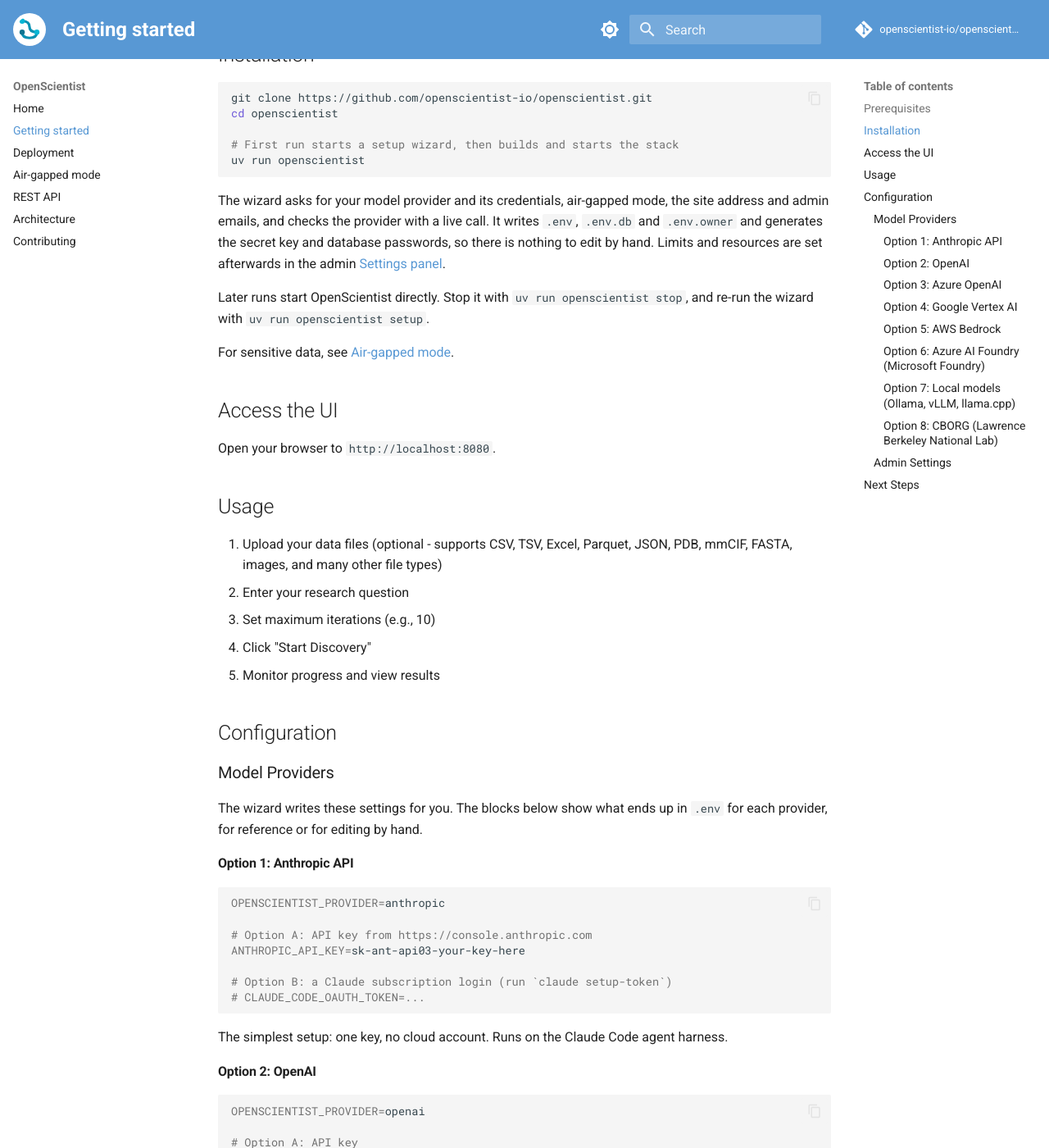
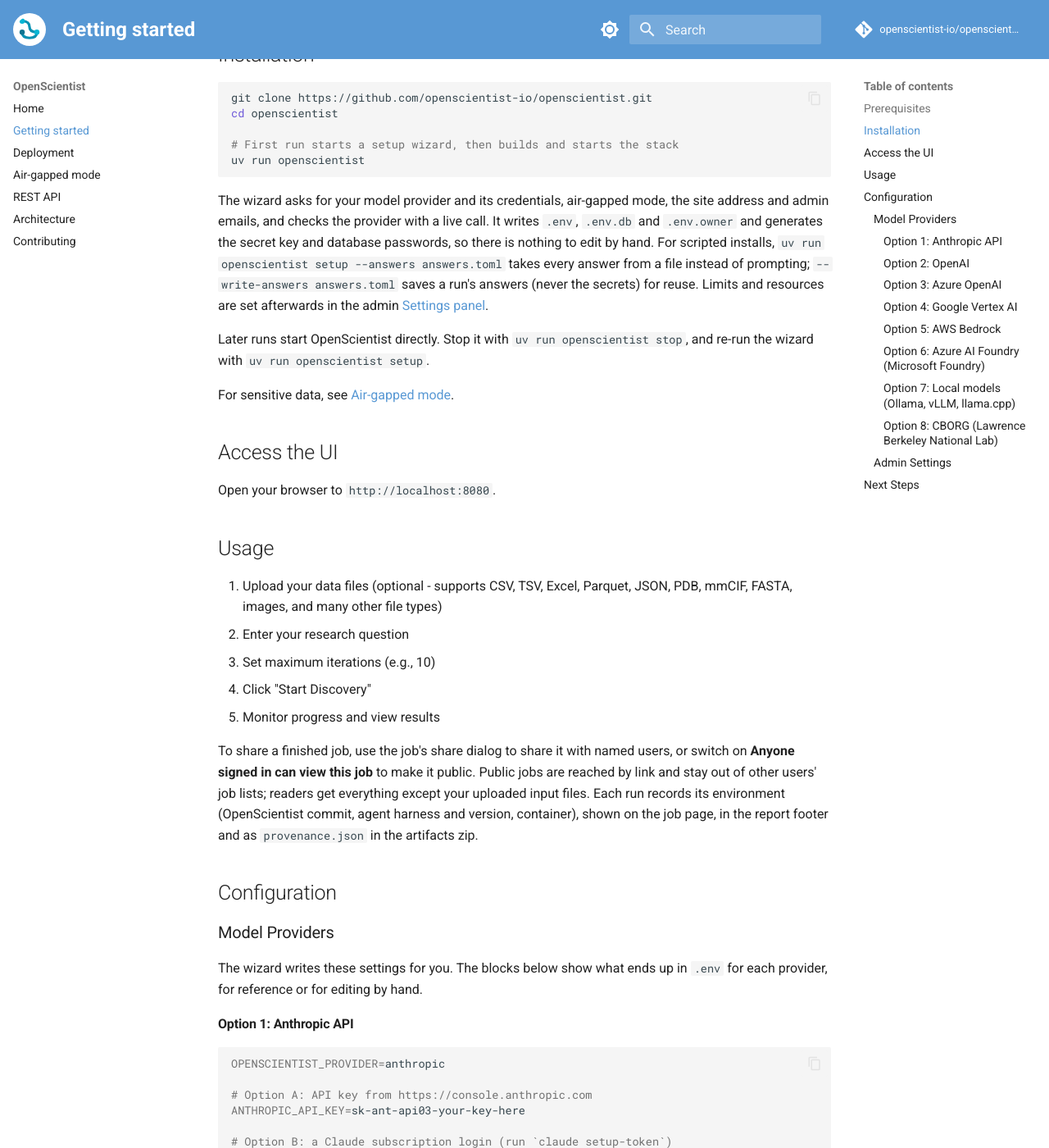
Before and after one commit to openscientist-io/openscientist-docs, an MkDocs documentation site: the page built from docs/getting-started.md, in a window 1280 px wide and 1400 px high, scrolled down 849 px. Shown: the whole window at 82% size. Built offline with MkDocs 1.6.1 and Material for MkDocs 9.7.7, drawn with Linux system fonts in a browser that asks for light colours; comment, search, counter and statistics services are not loaded; some of the changed text lies outside the part shown.

Commit message:
Document priority users, public jobs, run provenance, scripted setup and budget stops
Co-Authored-By: Claude Opus 5.5 <noreply@anthropic.com>

````diff
--- a/docs/getting-started.md
+++ b/docs/getting-started.md
@@ -32,7 +32,7 @@ cd openscientist
 uv run openscientist
 ```
 
-The wizard asks for your model provider and its credentials, air-gapped mode, the site address and admin emails, and checks the provider with a live call. It writes `.env`, `.env.db` and `.env.owner` and generates the secret key and database passwords, so there is nothing to edit by hand. Limits and resources are set afterwards in the admin [Settings panel](#admin-settings).
+The wizard asks for your model provider and its credentials, air-gapped mode, the site address and admin emails, and checks the provider with a live call. It writes `.env`, `.env.db` and `.env.owner` and generates the secret key and database passwords, so there is nothing to edit by hand. For scripted installs, `uv run openscientist setup --answers answers.toml` takes every answer from a file instead of prompting; `--write-answers answers.toml` saves a run's answers (never the secrets) for reuse. Limits and resources are set afterwards in the admin [Settings panel](#admin-settings).
 
 Later runs start OpenScientist directly. Stop it with `uv run openscientist stop`, and re-run the wizard with `uv run openscientist setup`.
 
@@ -49,6 +49,8 @@ Open your browser to `http://localhost:8080`.
 3. Set maximum iterations (e.g., 10)
 4. Click "Start Discovery"
 5. Monitor progress and view results
+
+To share a finished job, use the job's share dialog to share it with named users, or switch on **Anyone signed in can view this job** to make it public. Public jobs are reached by link and stay out of other users' job lists; readers get everything except your uploaded input files. Each run records its environment (OpenScientist commit, agent harness and version, container), shown on the job page, in the report footer and as `provenance.json` in the artifacts zip.
 
 ## Configuration
 
@@ -252,7 +254,9 @@ Once OpenScientist is running, admins set limits and resources under **Admin →
 | Login | Session length (days) |
 | Security | Air-gap switch (see [Air-gapped mode](airgap.md)) |
 
-Budget limits are checked when a job is created, when a queued job starts, on every iteration, and on chat turns and report regeneration. Spend and warnings appear on the admin **Billing** page. When any limit is set, hosted models without a known price are refused, since their spend can't be tracked; local models (Ollama, vLLM, llama.cpp) are exempt.
+Budget limits are checked when a job is created, when a queued job starts, on every iteration, and on chat turns and report regeneration. A running job that hits a limit stops iterating, still writes its report from what it found, and is marked as stopped early with a note naming the limit. Spend and warnings appear on the admin **Billing** page. When any limit is set, hosted models without a known price are refused, since their spend can't be tracked; local models (Ollama, vLLM, llama.cpp) are exempt.
+
+Under **Admin → Users**, admins approve new users and can mark a user as **priority**: their queued jobs start ahead of others' at the next free slot (running jobs are never interrupted).
 
 The matching `.env` variables (for example `MAX_JOB_COST_USD`, `OPENSCIENTIST_MAX_CONCURRENT_JOBS`) only set the starting values on first start; after that the Settings panel is what counts.
 
````
Also changed, not shown: docs/api.md (+2 -1 lines).
